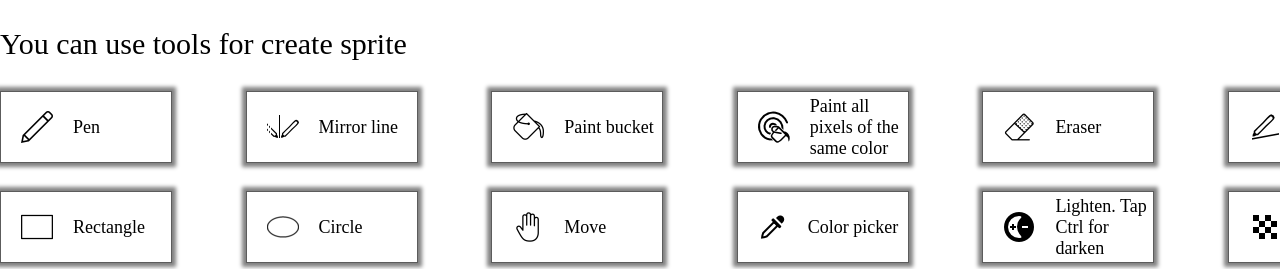
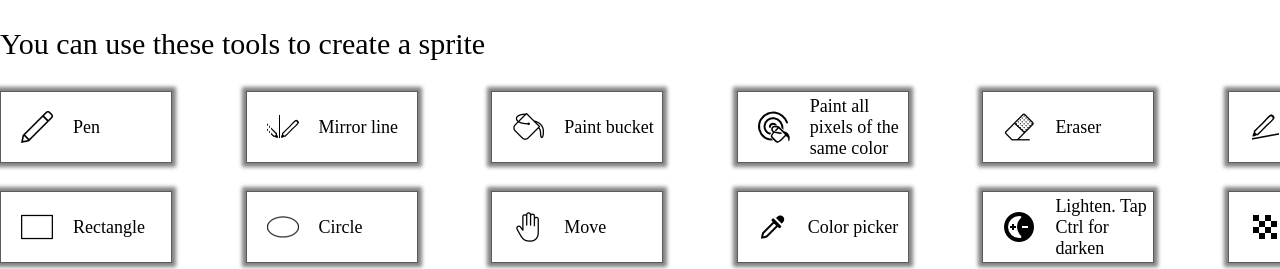
Before and after one commit to VelenaFlower/piskel-clone, a plain HTML site: page index.html in a window 1280 px wide. Shown: the part 553-822 px from the top of the page. Drawn offline with Linux system fonts and the light colour scheme.

Commit message:
refactor title

```diff
--- a/index.html
+++ b/index.html
@@ -26,7 +26,7 @@
             </section>
             <section>
                 <p class="title-tools">
-                    You can use tools for create sprite
+                    You can use these tools to create a sprite
                 </p>
                 <div class="tools">
                     <div class="tool"><img src="assets/tool-pen.png" alt=""><span>Pen</span></div>
```
